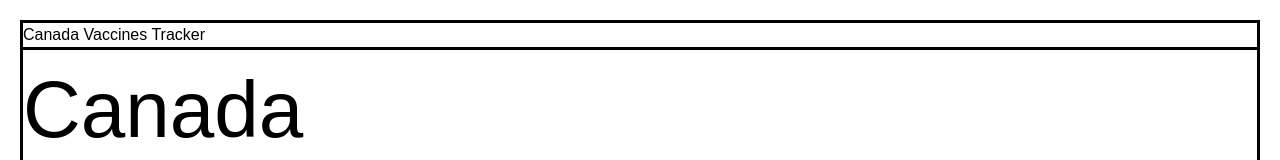
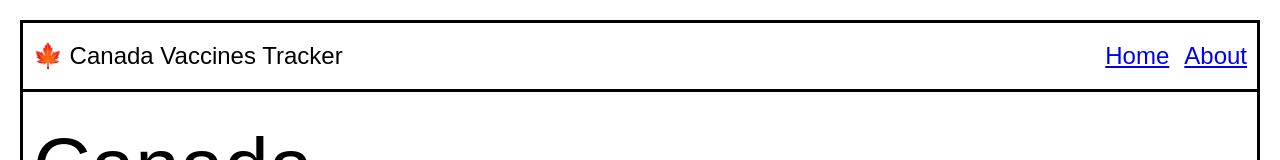
Before and after one commit to pcraig3/vacs, a Next.js app: page / in a window 1280 px wide. Shown: the top 160 px of the page. Built offline with nearby package versions, Linux system fonts and the light colour scheme.

Commit message:
Added about page

```diff
--- a/components/Header.js
+++ b/components/Header.js
@@ -1,11 +1,39 @@
+import Link from "next/link"
+import { space } from "../styles/_theme"
+
 function Header() {
   return (
     <header>
-      <div>Canada Vaccines Tracker</div>
+      <div class="logo">
+        <span aria-hidden="true">🍁</span> Canada Vaccines Tracker
+      </div>
+
+      <nav>
+        <ul>
+          <li>
+            <Link href="/">
+              <a>Home</a>
+            </Link>
+          </li>
+          <li>
+            <Link href="/about">
+              <a>About</a>
+            </Link>
+          </li>
+        </ul>
+      </nav>
 
       <style jsx>{`
         header {
           border-bottom: 3px solid black;
+          display: flex;
+          justify-content: space-between;
+          padding: ${space.sm} ${space.xs};
+        }
+
+        ul li {
+          display: inline-block;
+          margin-left: ${space.sm};
         }
       `}</style>
     </header>
--- a/components/Layout.js
+++ b/components/Layout.js
@@ -1,5 +1,6 @@
 import HTMLHead from "../components/head"
 import Header from "../components/Header"
+import { space } from "../styles/_theme"
 
 function Layout({ children, title = "Canada Vaccines Tracker" }) {
   return (
@@ -10,8 +11,8 @@ function Layout({ children, title = "Canada Vaccines Tracker" }) {
       <main>{children}</main>
 
       <style jsx>{`
-        header {
-          border-bottom: 3px solid black;
+        main {
+          padding: ${space.sm} ${space.xs};
         }
       `}</style>
     </div>
--- a/public/global.css
+++ b/public/global.css
@@ -1,5 +1,9 @@
+html {
+  font-size: 100%;
+}
+
 body {
-  font-size: 100%;
+  font-size: 1.5rem;
   font-family: sans-serif;
   color: black;
 
@@ -11,8 +15,3 @@ h2 {
   font-size: 5rem;
   font-weight: 400;
 }
-
-p,
-a {
-  font-size: 1.5rem;
-}
--- a/styles/_theme.js
+++ b/styles/_theme.js
@@ -24,7 +24,7 @@ const colors = {
   QcOrangeAccent: "#E1775A",
 }
 
-// * Labels
+// Labels
 const baseLabelStyles = {
   fontFamily: sansSerif,
   fontSize,
@@ -118,4 +118,15 @@ const theme = {
   },
 }
 
-export { baseLabelStyles, colors, theme }
+// Spacing
+const space = {
+  xxs: "5px",
+  xs: "10px",
+  sm: "15px",
+  md: "20px",
+  lg: "30px",
+  xl: "40px",
+  xxl: "60px",
+}
+
+export { baseLabelStyles, colors, space, theme }
```
Also changed, not shown: pages/about.js (added, +13 -0 lines), 1 other file (tests, documents, lock files or other folders).
